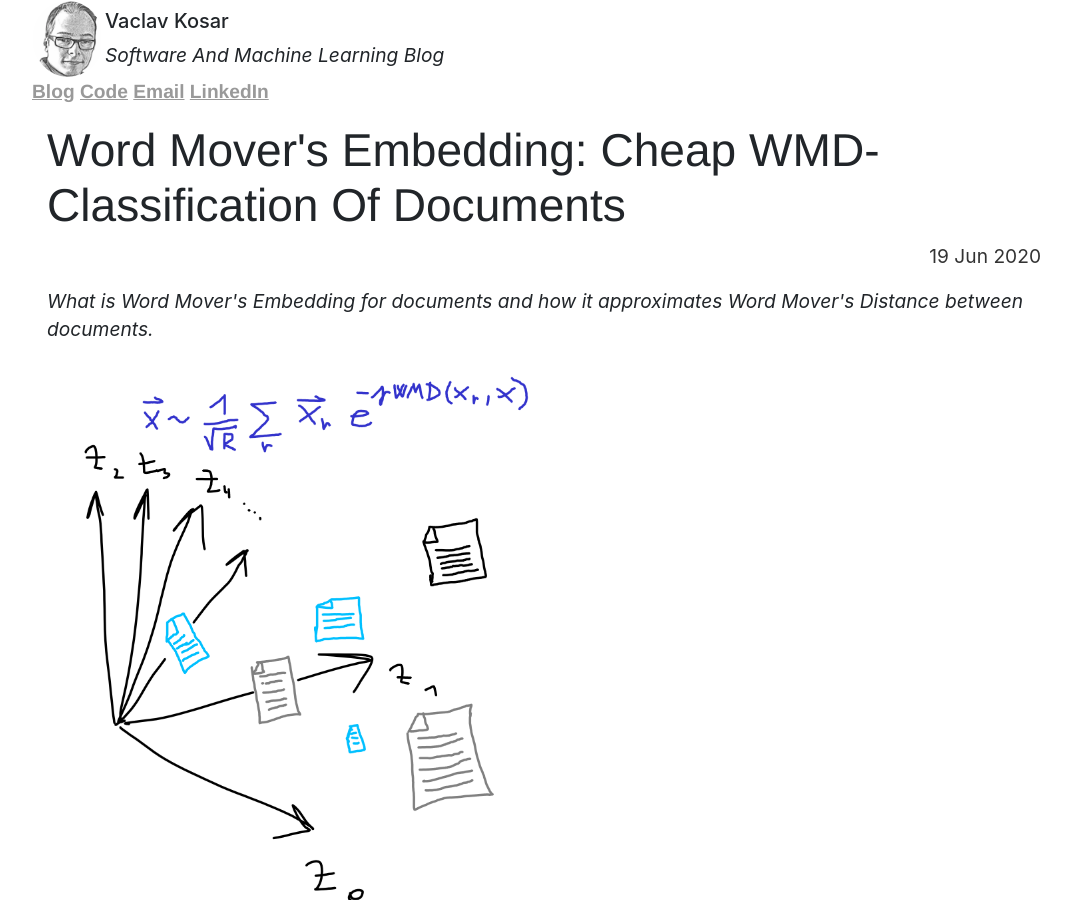
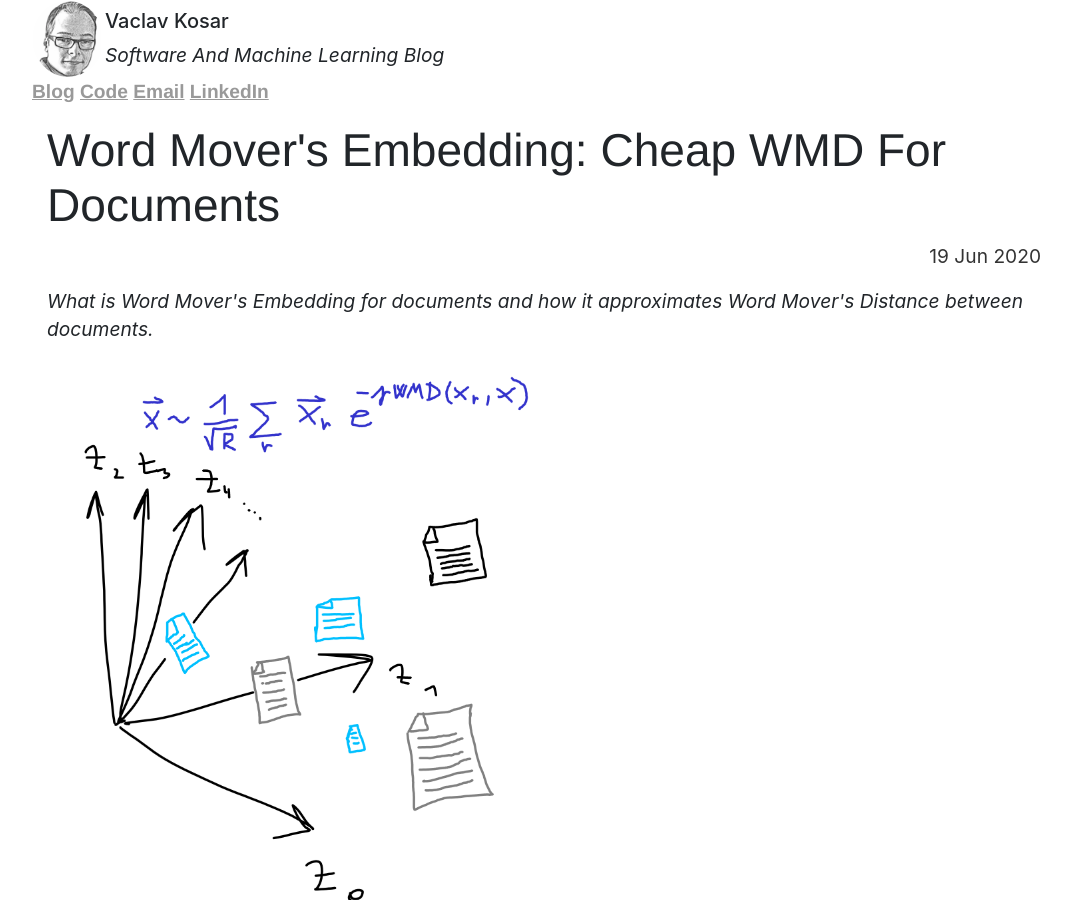
Before and after one commit to vackosar/vackosar.github.io, a Jekyll site: the page built from _posts/2020-08-09-Word-Movers-Embedding--Cheap-WMD-For-Documents.md, in a window 1280 px wide and 900 px high. Shown: the whole window, without its empty margins (96-1167 px from the left). Built offline with Jekyll 4.4.1, drawn with Linux system fonts in a browser that asks for light colours; nearby versions of some CDN libraries; library files that are not in the unit come from our copies; comment, search, counter and statistics services are not loaded.

Commit message:
wmd rename

```diff
--- a/_posts/2020-08-09-Word-Movers-Embedding.md
+++ b/_posts/2020-08-09-Word-Movers-Embedding--Cheap-WMD-For-Documents.md
@@ -1,11 +1,13 @@
 ---
 layout: post
-title: "Word Mover's Embedding: Cheap WMD-Classification Of Documents"
+title: "Word Mover's Embedding: Cheap WMD For Documents"
 date: 2020-06-19
 categories: ml
 description: What is Word Mover's Embedding for documents and how it approximates Word Mover's Distance between documents.
 image: /images/word-movers-embedding.png
 permalink: /:categories/:title
+redirect_from:
+  - /ml/Word-Movers-Embedding
 ---
 
 <script src="https://polyfill.io/v3/polyfill.min.js?features=es6"></script>
```
